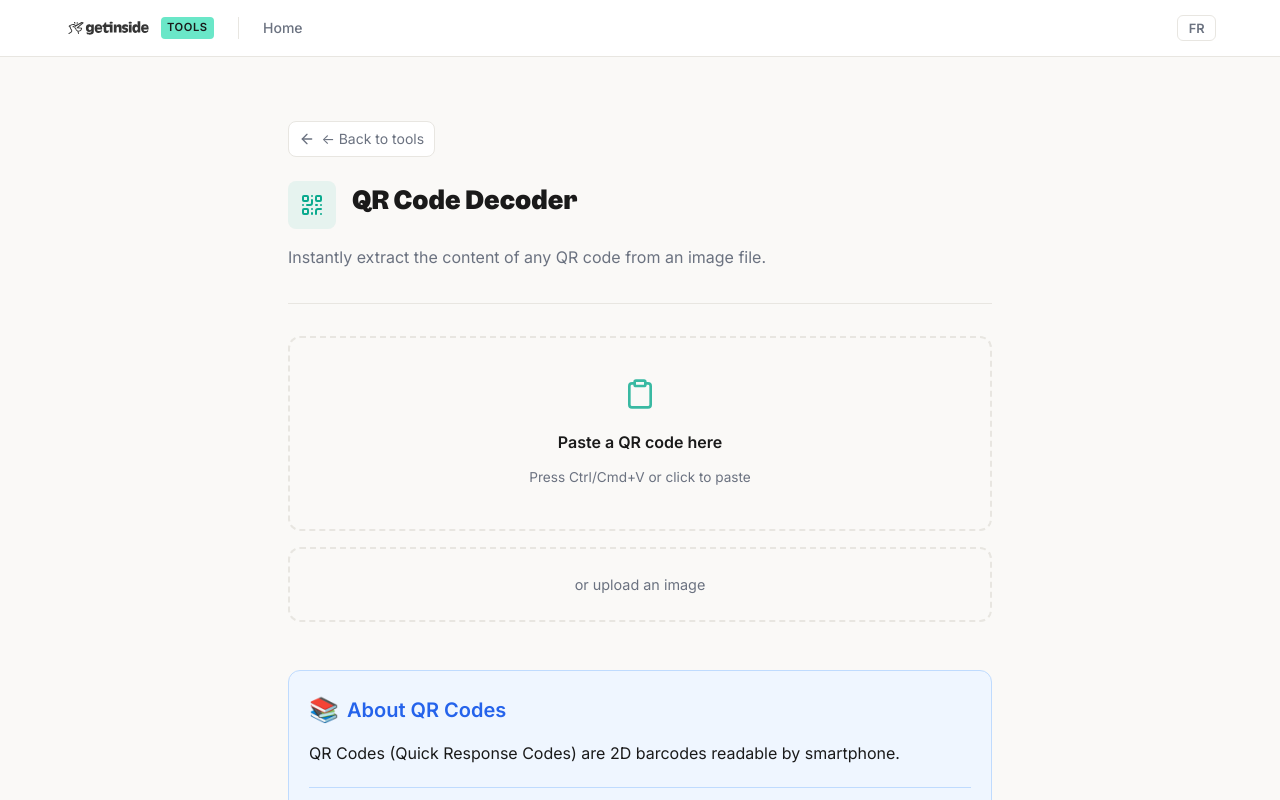
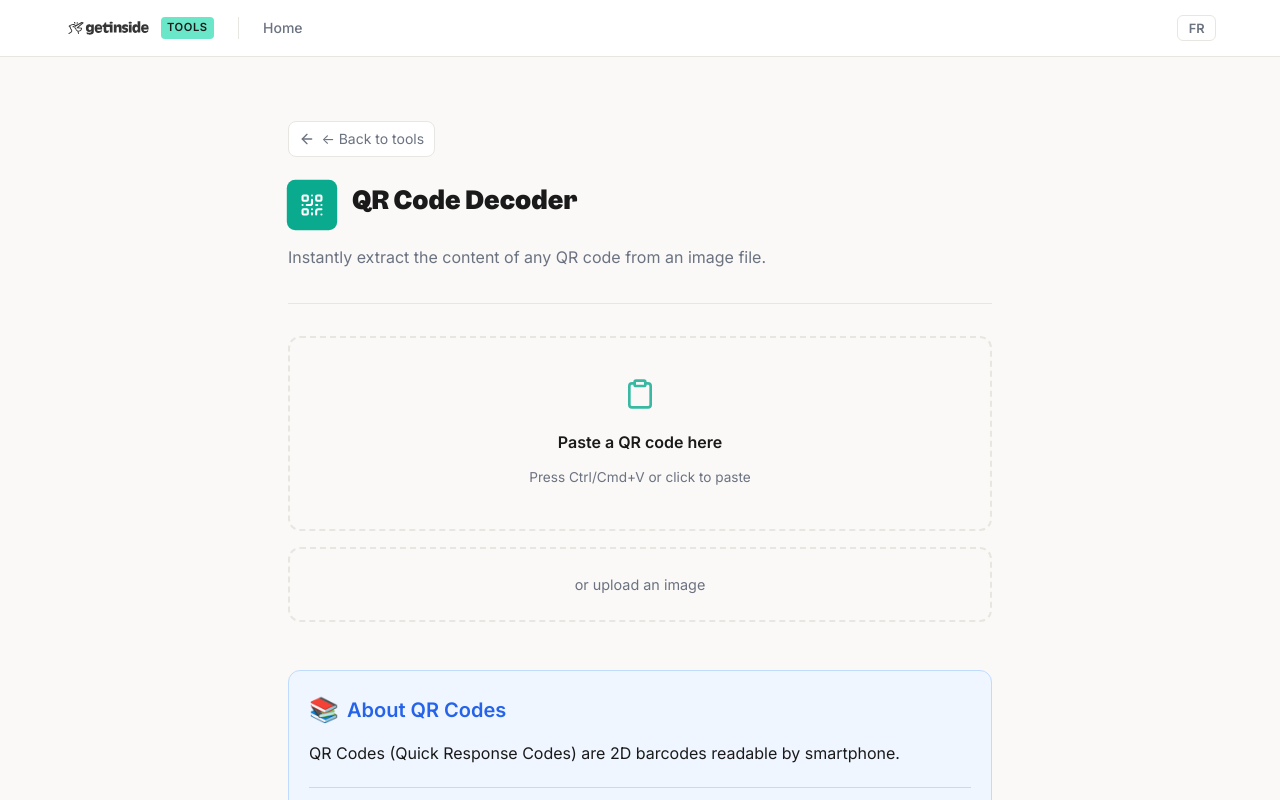
Before and after one commit to getinside-ops/tools, a Vue app: page /qr-decoder in a window 1280 px wide. In both pictures the pointer is over the element 312 px from the left and 205 px from the top of the page. Shown: the top 800 px of the page. Built offline with nearby package versions, Linux system fonts and the light colour scheme.

Commit message:
fix: enhance tool page layout with hover and focus states
Co-authored-by: Qwen-Coder <qwen-coder@alibabacloud.com>

```diff
--- a/src/components/ToolPageLayout.vue
+++ b/src/components/ToolPageLayout.vue
@@ -83,6 +83,15 @@ const { t } = useI18n()
   transform: translateX(-2px);
 }
 
+.tool-back-link:focus-visible {
+  outline: 2px solid var(--gi-brand);
+  outline-offset: 2px;
+}
+
+[data-theme="dark"] .tool-back-link:hover {
+  background: rgba(10, 170, 142, 0.15);
+}
+
 .tool-header {
   margin-bottom: 2rem;
 }
@@ -104,7 +113,13 @@ const { t } = useI18n()
   align-items: center;
   justify-content: center;
   flex-shrink: 0;
-  transition: all var(--gi-transition-base);
+  transition: all var(--gi-transition-base) var(--gi-ease-bounce);
+}
+
+.tool-header:hover .tool-icon {
+  transform: scale(1.05);
+  background: var(--gi-brand);
+  color: white;
 }
 
 .tool-title-section {
```
